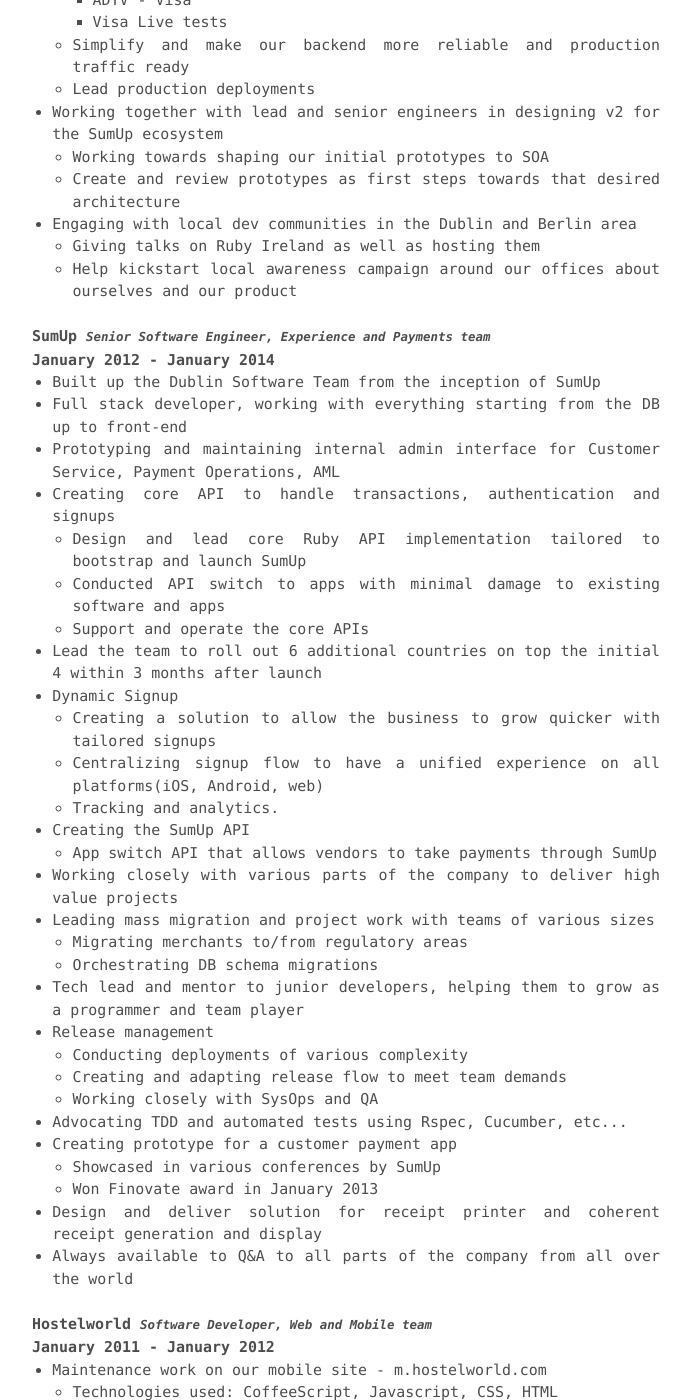
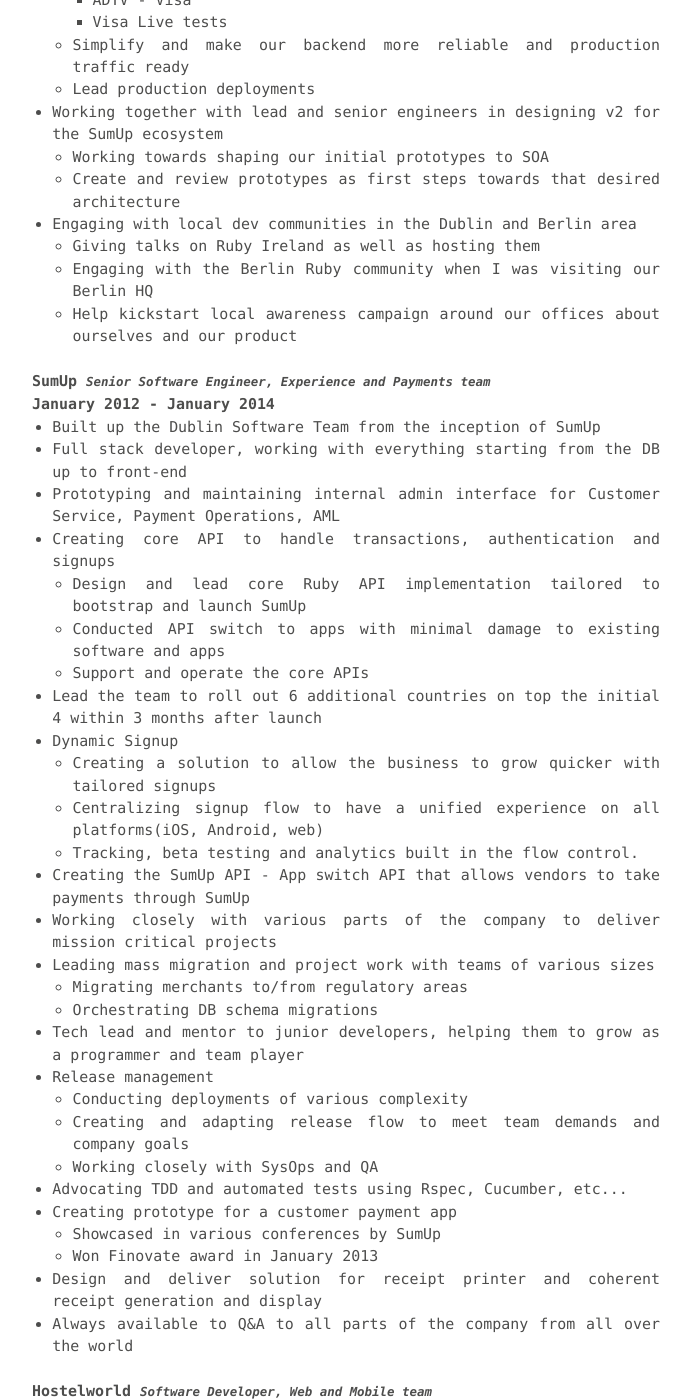
Before and after one commit to marjaimate/marjaimate.github.io, a Jekyll site: the page built from about.html, in a window 1280 px wide and 1400 px high, scrolled down 640 px. Shown: the whole window, without its empty margins (294-985 px from the left). Built offline with Jekyll 4.4.1, drawn with Linux system fonts in a browser that asks for light colours; Markdown is read by kramdown in place of the engine named in the settings; some of the changed text lies outside the part shown.

Commit message:
Small update on SumUp parts.

```diff
--- a/about.html
+++ b/about.html
@@ -49,6 +49,7 @@
       <li>Engaging with local dev communities in the Dublin and Berlin area
         <ul>
           <li>Giving talks on Ruby Ireland as well as hosting them</li>
+          <li>Engaging with the Berlin Ruby community when I was visiting our Berlin HQ</li>
           <li>Help kickstart local awareness campaign around our offices about ourselves and our product</li>
         </ul>
       </li>
@@ -72,15 +73,11 @@
         <ul>
           <li>Creating a solution to allow the business to grow quicker with tailored signups</li>
           <li>Centralizing signup flow to have a unified experience on all platforms(iOS, Android, web)</li>
-          <li>Tracking and analytics.</li>
+          <li>Tracking, beta testing and analytics built in the flow control.</li>
         </ul>
       </li>
-      <li>Creating the SumUp API
-        <ul>
-          <li>App switch API that allows vendors to take payments through SumUp</li>
-        </ul>
-      </li>
-      <li>Working closely with various parts of the company to deliver high value projects</li>
+      <li>Creating the SumUp API - App switch API that allows vendors to take payments through SumUp</li>
+      <li>Working closely with various parts of the company to deliver mission critical projects</li>
       <li>Leading mass migration and project work with teams of various sizes
         <ul>
           <li>Migrating merchants to/from regulatory areas</li>
@@ -91,7 +88,7 @@
       <li>Release management
         <ul>
           <li>Conducting deployments of various complexity</li>
-          <li>Creating and adapting release flow to meet team demands</li>
+          <li>Creating and adapting release flow to meet team demands and company goals</li>
           <li>Working closely with SysOps and QA </li>
         </ul>
       </li>
@@ -103,7 +100,7 @@
         </ul>
       </li>
       <li>Design and deliver solution for receipt printer and coherent receipt generation and display</li>
-      <li>Always available to Q&A to all parts of the company from all over the world</li>
+      <li>Always available to Q&amp;A to all parts of the company from all over the world</li>
     </ul>
     <br/>
     <h3>Hostelworld <small>Software Developer, Web and Mobile team</small></h3>
```
Also changed, not shown: other parts of about.html (+2 -2 lines).
